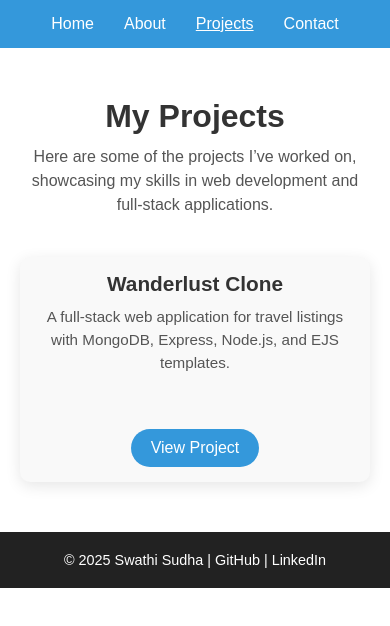
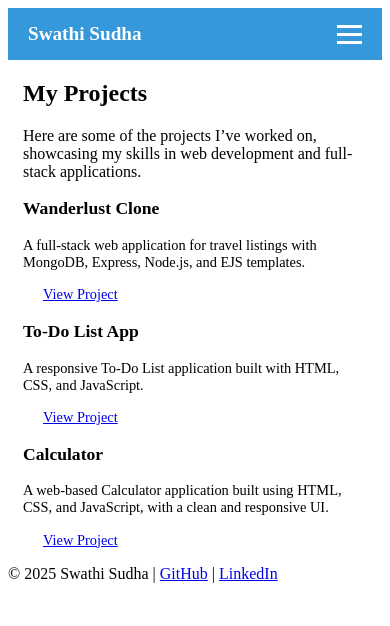
Before and after one commit to Swathi2619/Personal-Portfolio-project, a plain HTML site: page projects.html in a window 390 px wide. Drawn offline with Linux system fonts and the light colour scheme; files that its build step writes are made by us from their sources.

Commit message:
Updated Projects page with responsive layout

```diff
--- a/projects.html
+++ b/projects.html
@@ -10,13 +10,19 @@
 
   <!-- Header -->
   <header>
-    <nav>
-      <ul>
+    <nav class="navbar">
+      <div class="logo">Swathi Sudha</div>
+      <ul class="nav-links">
         <li><a href="index.html">Home</a></li>
         <li><a href="about.html">About</a></li>
         <li><a href="projects.html" class="active">Projects</a></li>
         <li><a href="contact.html">Contact</a></li>
       </ul>
+      <div class="burger">
+        <div></div>
+        <div></div>
+        <div></div>
+      </div>
     </nav>
   </header>
 
@@ -26,13 +32,26 @@
     <p>Here are some of the projects I’ve worked on, showcasing my skills in web development and full-stack applications.</p>
 
     <div class="projects-grid">
-      <!-- Project 1 -->
+      <!-- Wanderlust Clone -->
       <div class="project-card">
         <h3>Wanderlust Clone</h3>
         <p>A full-stack web application for travel listings with MongoDB, Express, Node.js, and EJS templates.</p>
-        <a href="https://github.com/Swathi2619/clone-of-wanderlust" class="btn">View Project</a>
+        <a href="https://github.com/Swathi2619/clone-of-wanderlust" class="btn" target="_blank">View Project</a>
       </div>
 
+      <!-- To-Do List -->
+      <div class="project-card">
+        <h3>To-Do List App</h3>
+        <p>A responsive To-Do List application built with HTML, CSS, and JavaScript.</p>
+        <a href="https://github.com/Swathi2619/To-Do-List" class="btn" target="_blank">View Project</a>
+      </div>
+
+      <!-- Calculator -->
+  <div class="project-card">
+    <h3>Calculator</h3>
+    <p>A web-based Calculator application built using HTML, CSS, and JavaScript, with a clean and responsive UI.</p>
+    <a href="https://github.com/Swathi2619/Calculator-Project" class="btn" target="_blank">View Project</a>
+  </div>
     </div>
   </section>
 
@@ -44,5 +63,6 @@
     </p>
   </footer>
 
+  <script src="js/script.js"></script>
 </body>
 </html>
--- a/style.css
+++ b/style.css
@@ -1,245 +1,111 @@
-/* Reset */
-body, h1, p, ul {
-  margin: 0;
-  padding: 0;
-  font-family: Arial, sans-serif;
+/* Responsive Navigation & Burger Menu */
+.navbar {
+  display: flex;
+  justify-content: space-between;
+  align-items: center;
+  position: sticky;
+  top: 0;
+  background: #3498db;
+  padding: 15px 20px;
+  z-index: 100;
 }
 
-/* Header navigation */
-header nav ul {
-  display: flex;
-  justify-content: center;
-  gap: 30px;
-  background: #3498db;
-  padding: 15px 0;
-  list-style: none;
+.navbar .logo {
+  color: #fff;
+  font-weight: bold;
+  font-size: 1.2rem;
 }
 
-header nav ul li a {
-  color: #fff;
-  text-decoration: none;
-  font-weight: 500;
+.navbar .nav-links {
+  display: flex;
+  list-style: none;
+  gap: 20px;
 }
 
-header nav ul li a.active {
-  text-decoration: underline;
-}
-
-/* Hero section */
-.hero {
-  display: flex;
-  flex-direction: column;
-  justify-content: center;
-  align-items: center;
-  text-align: center;
-  padding: 100px 20px;
-  background: linear-gradient(135deg, #f4f4f4, #e0e0e0);
-}
-
-.hero h1 {
-  font-size: 2.5rem;
-  margin-bottom: 20px;
-  color: #333;
-}
-
-.hero p {
-  font-size: 1.2rem;
-  margin-bottom: 30px;
-  color: #555;
-  max-width: 600px;
-}
-
-.btn {
-  background: #3498db;
-  color: #fff;
-  padding: 12px 30px;
-  border-radius: 25px;
-  text-decoration: none;
-  font-weight: 500;
-  transition: background 0.3s;
-}
-
-.btn:hover {
-  background: #2176bd;
-}
-
-/* About Section */
-.about-section {
-  max-width: 700px;
-  margin: 50px auto;
-  padding: 0 20px;
-  line-height: 1.7;
-  color: #444;
-}
-
-.about-section h1 {
-  font-size: 2rem;
-  margin-bottom: 20px;
-  text-align: center;
-  color: #333;
-}
-
-.about-section p {
-  margin-bottom: 15px;
-}
-
-/* Footer */
-footer {
-  text-align: center;
-  padding: 20px;
-  background: #222;
-  color: #fff;
-  font-size: 0.9rem;
-}
-
-footer a {
+.navbar .nav-links li a {
   color: #fff;
   text-decoration: none;
 }
 
-footer a:hover {
+.navbar .nav-links li a.active {
   text-decoration: underline;
 }
-/* Container */
-.contact .container {
-  max-width: 600px;
-  margin: 50px auto;
-  padding: 0 20px;
-  text-align: center;
+
+/* Burger Menu */
+.burger {
+  display: none;
+  flex-direction: column;
+  gap: 5px;
+  cursor: pointer;
 }
 
-/* Section heading */
-.contact h2 {
-  font-size: 2rem;
-  margin-bottom: 10px;
-  color: #333;
+.burger div {
+  width: 25px;
+  height: 3px;
+  background: #fff;
 }
 
-.contact p {
-  color: #555;
-  margin-bottom: 30px;
-  line-height: 1.5;
+/* Responsive for tablets and mobiles */
+@media (max-width: 768px) {
+  .navbar .nav-links {
+    display: none;
+    flex-direction: column;
+    position: absolute;
+    top: 60px;
+    right: 20px;
+    background: #3498db;
+    padding: 15px;
+    border-radius: 8px;
   }
 
-/* Form elements */
-form {
+  .navbar .nav-links.active {
     display: flex;
-  flex-direction: column;
+  }
+
+  .burger {
+    display: flex;
+  }
+}
+
+/* Responsive text & spacing */
+@media (max-width: 500px) {
+  .hero h1 {
+    font-size: 1.8rem;
+    padding: 0 10px;
+  }
+
+  .hero p {
+    font-size: 1rem;
+    padding: 0 10px;
+  }
+
+  .about-section,
+  .contact .container,
+  .projects-section {
+    padding: 0 15px;
+  }
+
+  .projects-grid {
+    grid-template-columns: 1fr; /* single column on small screens */
     gap: 20px;
   }
 
-/* Labels */
-label {
-  font-weight: 500;
-  color: #333;
-  text-align: left;
-}
-
-/* Input fields */
-input[type="text"],
-input[type="email"],
-textarea {
-  width: 100%;
-  padding: 15px;        /* Moves text down nicely */
-  font-size: 1rem;
-  border: 1px solid #ccc;
-  border-radius: 8px;
-  box-sizing: border-box;
-  resize: vertical;
-  font-family: Arial, sans-serif;
-}
-
-/* Placeholder styling (optional) */
-textarea::placeholder {
-  color: #999;
-}
-
-/* Button */
-.btn {
-  background: #3498db;
-  color: #fff;
-  padding: 12px 30px;
-  border-radius: 25px;
-  border: none;
-  cursor: pointer;
-  font-weight: 500;
-  transition: background 0.3s;
-}
-
-.btn:hover {
-  background: #2176bd;
-}
-/* Projects Section */
-.projects-section {
-  max-width: 1000px;
-  margin: 50px auto;
-  padding: 0 20px;
-  text-align: center;
-}
-
-.projects-section h1 {
-  font-size: 2rem;
-  margin-bottom: 10px;
-  color: #333;
-}
-
-.projects-section p {
-  color: #555;
-  margin-bottom: 40px;
-  line-height: 1.5;
-}
-
-/* Projects Grid */
-.projects-grid {
-  display: grid;
-  grid-template-columns: repeat(auto-fit, minmax(280px, 1fr));
-  gap: 30px;
-}
-
-/* Project Card */
-.project-card {
-  background: #f9f9f9;
-  border-radius: 10px;
-  overflow: hidden;
-  box-shadow: 0 4px 15px rgba(0,0,0,0.1);
-  transition: transform 0.3s, box-shadow 0.3s;
-}
-
-.project-card img {
-  width: 100%;
-  height: 180px;
-  object-fit: cover;
-}
-
   .project-card h3 {
-  font-size: 1.3rem;
-  margin: 15px 0 10px 0;
-  color: #333;
+    font-size: 1.1rem;
   }
 
   .project-card p {
-  padding: 0 15px 15px 15px;
-  color: #555;
-  font-size: 0.95rem;
+    font-size: 0.9rem;
   }
 
-.project-card .btn {
-  display: inline-block;
-  margin: 0 0 15px 0;
-  background: #3498db;
-  color: #fff;
+  .btn {
     padding: 10px 20px;
-  border-radius: 25px;
-  text-decoration: none;
-  transition: background 0.3s;
+    font-size: 0.9rem;
+  }
 }
 
-.project-card .btn:hover {
-  background: #2176bd;
+/* Smooth transition for nav menu */
+.nav-links,
+.burger div {
+  transition: all 0.3s ease;
 }
-
-/* Card Hover Effect */
-.project-card:hover {
-  transform: translateY(-5px);
-  box-shadow: 0 8px 25px rgba(0,0,0,0.2);
-}
```
Also changed, not shown: about.html (+9 -5 lines), contact.html (+16 -7 lines), index.html (+9 -2 lines), script.js (deleted). Lines whose indentation alone changed are shown as unchanged.
